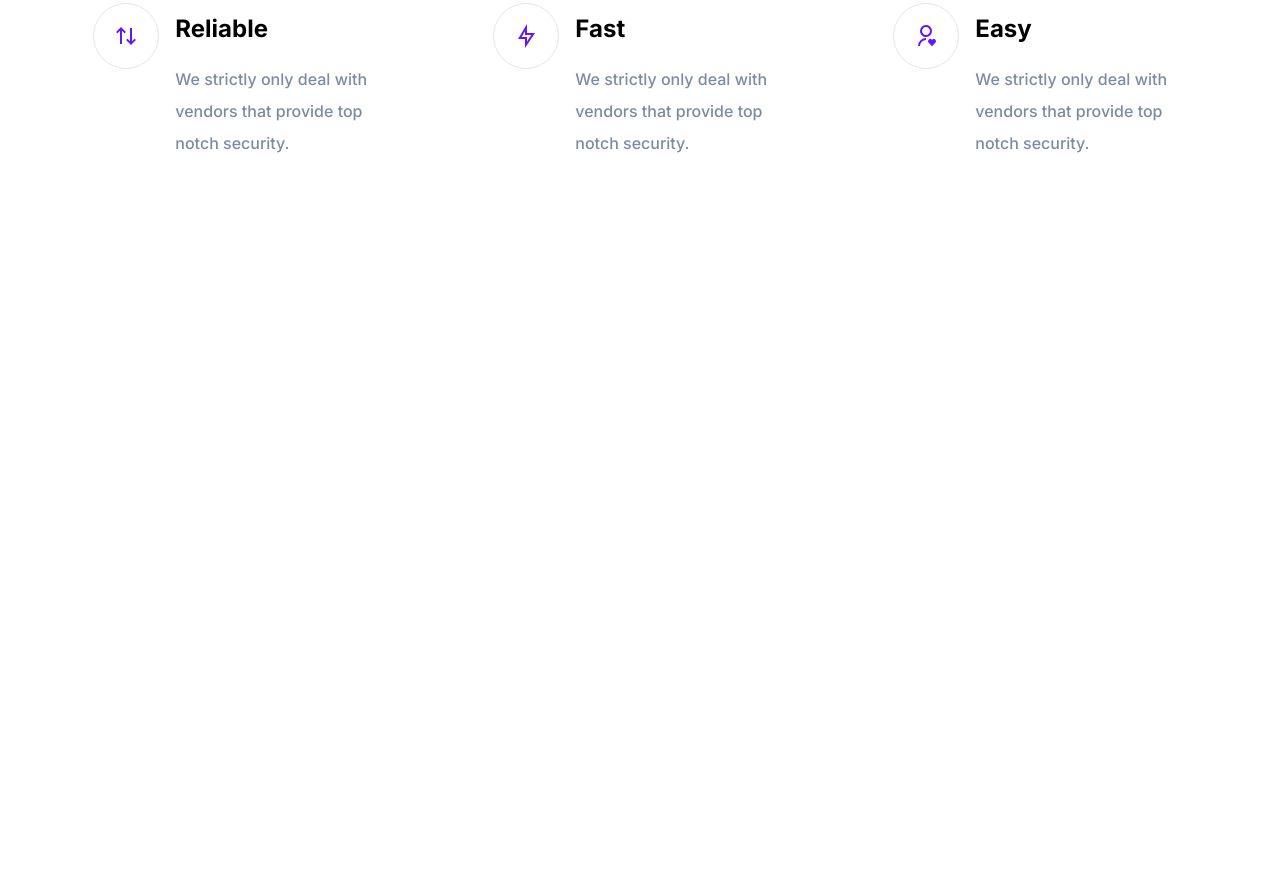
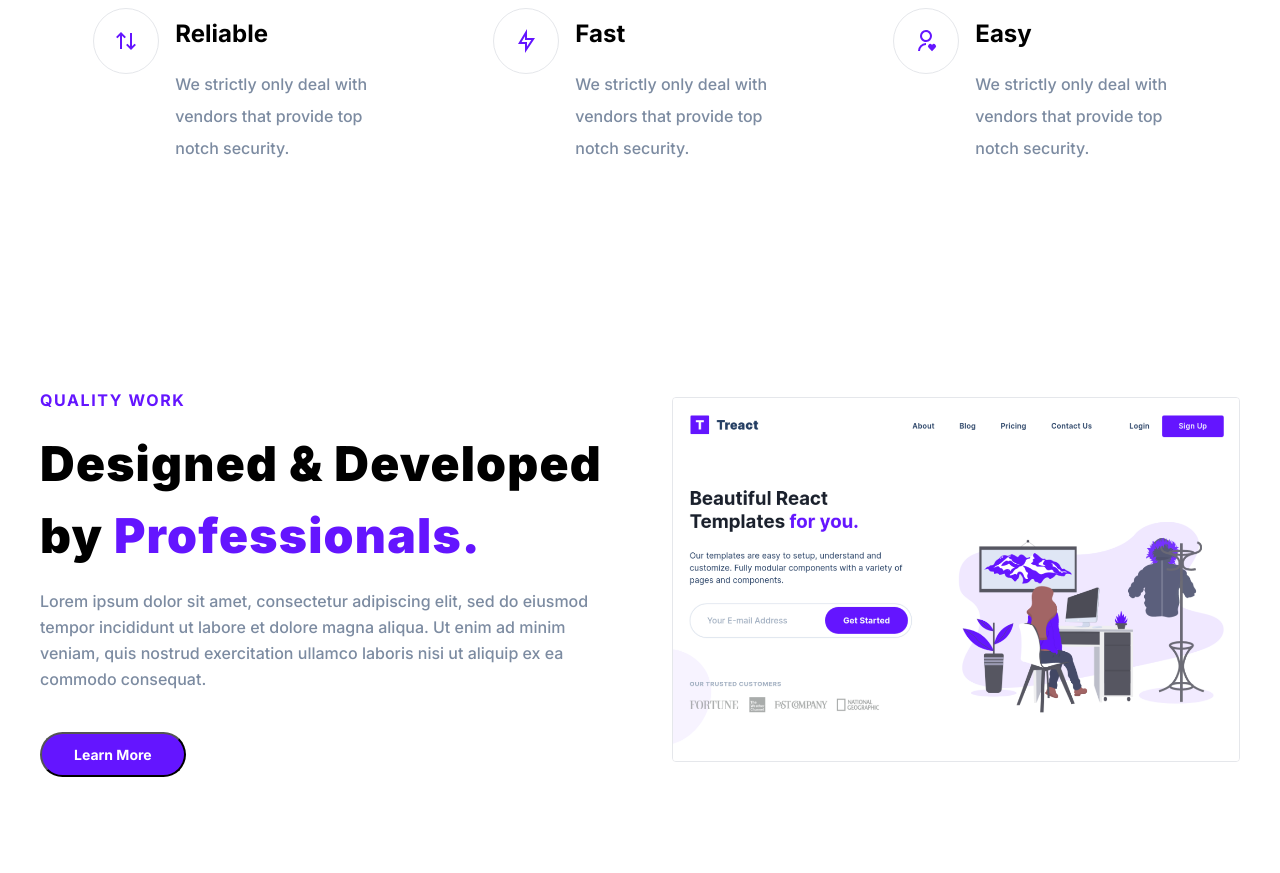
Before and after one commit to charlottelokko/TemplateProject_Treact, a plain HTML site: page index.html in a window 1280 px wide. Shown: the part 1455-2328 px from the top of the page. Before the commit the page ends 1742 px from the top, so only its background shows below. Drawn offline with Linux system fonts and the light colour scheme.

Commit message:
quality work section added

```diff
--- a/index.html
+++ b/index.html
@@ -71,10 +71,10 @@
       <div class="container">
         <div class="row">
           <div class="features__header">
-          <h5 class="features__section-title">
+          <h5 class="section-title">
             <span class="purple">FEATURES</span>
           </h5>
-          <h2 class="features__title-two">We have Amazing <span class="purple">Service.</span></h2>
+          <h2 class="section__title-two">We have Amazing <span class="purple">Service.</span></h2>
           <p class="features__para">
             Lorem ipsum dolor sit amet, consectetur adipiscing elit, sed do eiusmod tempor incididunt ut labore et dolore magna aliqua.
           </p>
@@ -138,5 +138,23 @@
         </div>
       </div>
     </section>
+
+    <section id="quality-work">
+      <div class="container">
+        <div class="row">
+          <div class="quality-work__description">
+            <h5 class="section-title">
+              <span class="purple">QUALITY WORK</span>
+            </h5>
+            <h2 class="section__title-two">Designed & Developed by <span class="purple">Professionals.</span></h2>
+            <p class="quality-work__para">Lorem ipsum dolor sit amet, consectetur adipiscing elit, sed do eiusmod tempor incididunt ut labore et dolore magna aliqua. Ut enim ad minim veniam, quis nostrud exercitation ullamco laboris nisi ut aliquip ex ea commodo consequat.</p>
+            <button class="btn">Learn More</button>
+          </div>
+          <figure class="quality-work__img--wrapper">
+            <img src="./assets/app-screenshot1.png" alt="">
+          </figure>
+        </div>
+      </div>
+    </section>
   </body>
 </html>
--- a/style.css
+++ b/style.css
@@ -66,6 +66,20 @@ header {
 #landing {
     min-height: 100vh;
     padding: 32px 32px 96px;
+}
+
+button{
+    cursor: pointer;
+}
+
+.btn{
+    padding: 12px 32px;
+    background-color: #6415FF;
+    border-radius: 9999px;
+    color: #fff;
+    font-weight: 700;
+    font-size: 14px;
+
 }
 
 
@@ -221,13 +235,14 @@ header .row{
     align-items: center;
 }
 
-.features__section-title{
+.section-title{
     letter-spacing: 0.1em;
     font-weight: 700;
     margin-bottom: 16px;
+    font-size: 16px;
 }
 
-.features__title-two{
+.section__title-two{
     font-size: 48px;
     font-weight: 900;
     letter-spacing: 0.025em;
@@ -287,3 +302,43 @@ header .row{
     line-height: 2;
     color: #7c8ba1;
 }
+
+/* QUALITY WORK */
+
+#quality-work .row{
+    display: flex;
+    justify-content: space-between;
+}
+
+.quality-work__description{
+    width: 50%;
+    max-width: 576px;
+    margin-right: 64px;
+}
+
+.quality-work__para{
+    font-size: 16px;
+    text-align: left;
+    margin-top: 16px;
+    line-height: 1.625;
+    font-weight: 500;
+    max-width: 576px;
+    color: rgb(124,139,161);
+    margin-bottom: 40px;
+}
+
+#quality-work .quality-work__img--wrapper{
+    position: relative;
+}
+
+.quality-work__img--wrapper{
+    width: 50%;
+    max-width: 640px;
+}
+
+.quality-work__img--wrapper img{
+    width: 100%;
+    border: 1px solid rgb(229,231,235);
+    border-radius: 4px;
+    overflow: hidden;
+}
```
Also changed, not shown: assets/app-screenshot1.png (added).
